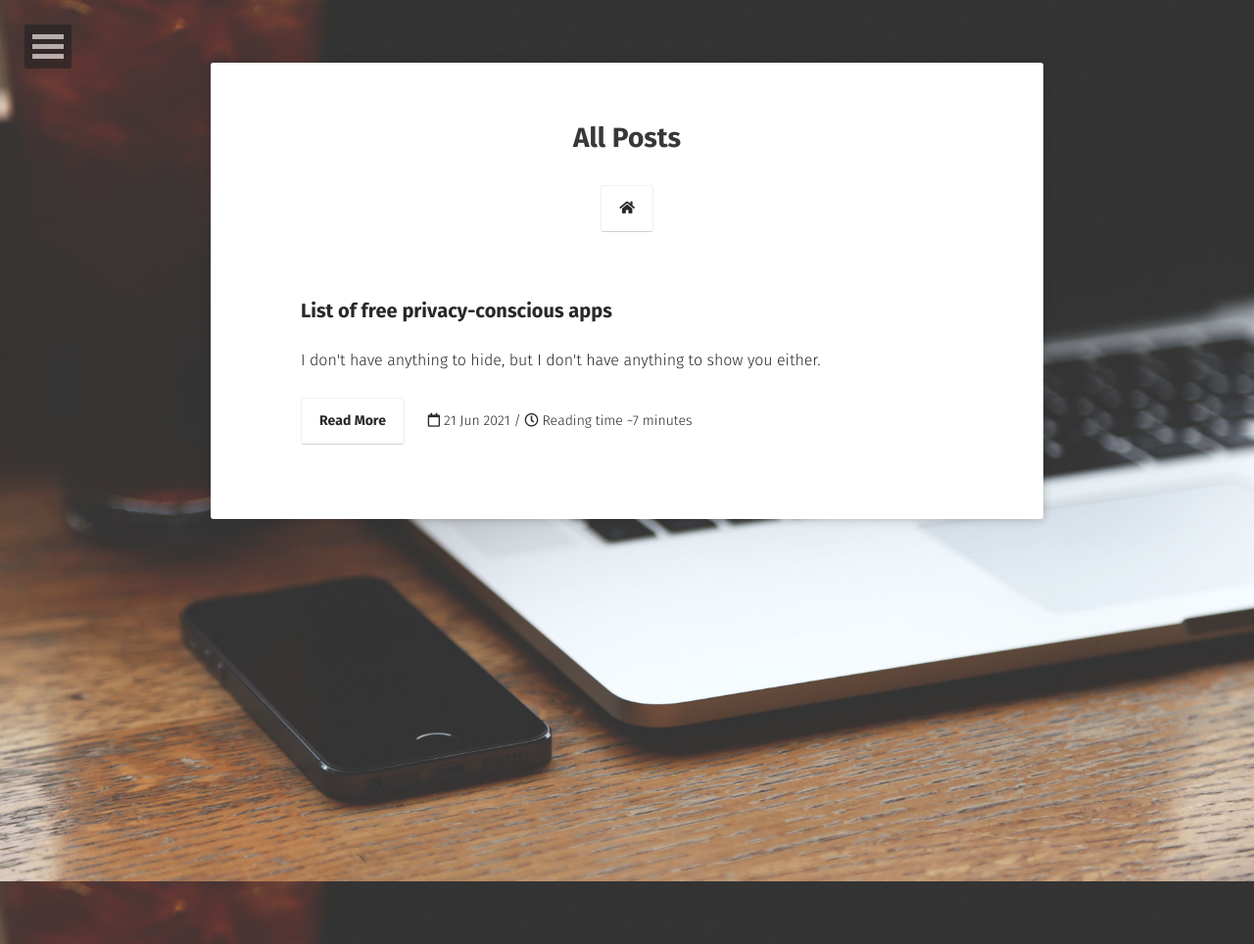
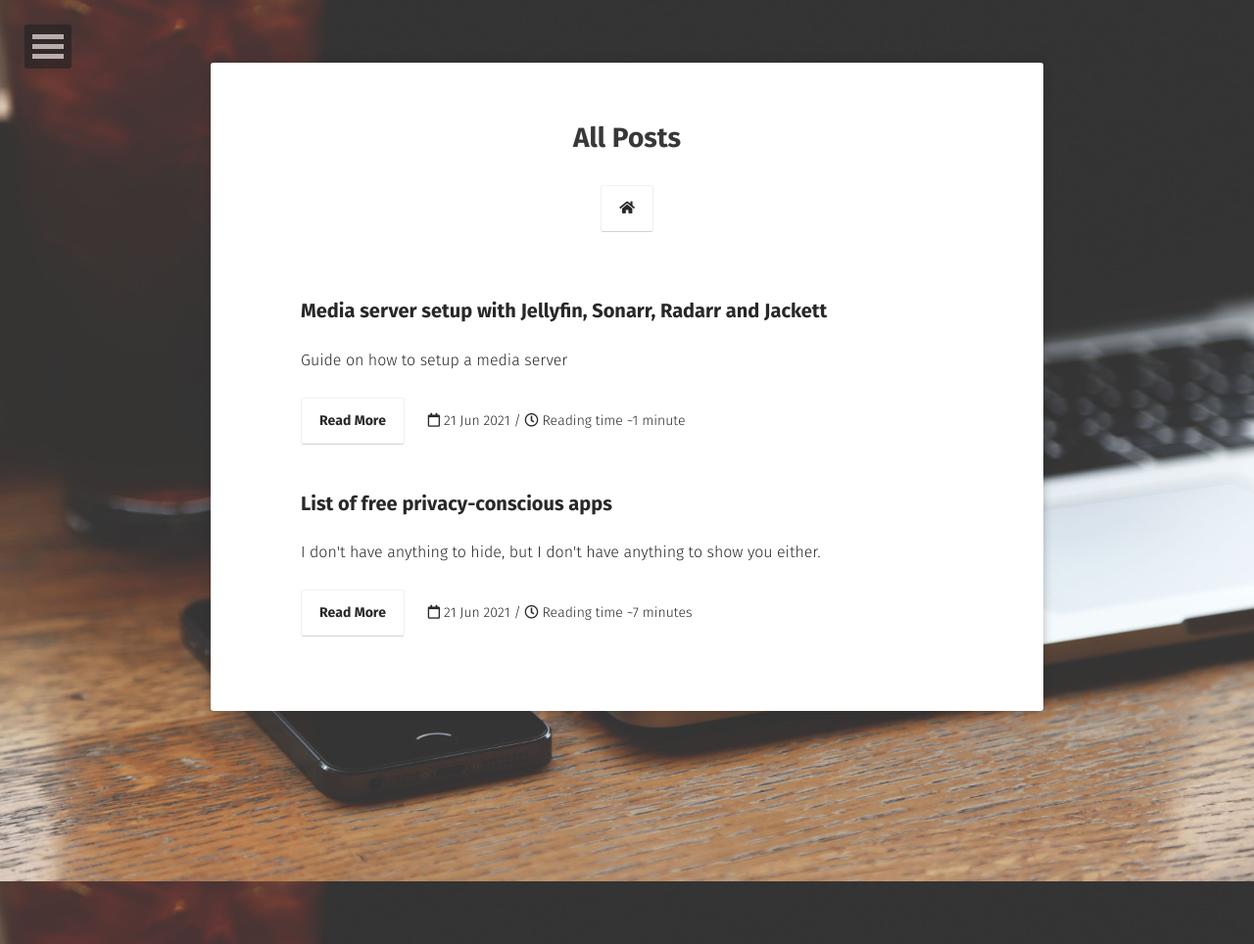
Before and after one commit to FuzzyGrim/blog, a Jekyll site: the page built from posts/index.md, in a window 1280 px wide. Shown: the whole page at 98% size. Built offline with Jekyll 4.4.1, drawn with Linux system fonts in a browser that asks for light colours; some web fonts are replaced; part of the change alters nothing that is shown.

Commit message:
jellyfin guide

```diff
--- a/_config.yml
+++ b/_config.yml
@@ -40,7 +40,6 @@ plugins:
   - jekyll-feed
   - jekyll-sitemap
   - jekyll-gist
-  - kramdown-parser-gfm
 
 jekyll-mentions:
     base_url: https://www.fuzzygrim.com/
--- /dev/null
+++ b/_posts/2021-08-01-jellyfin.md
@@ -0,0 +1,23 @@
+---
+layout: post
+title: "Media server setup with Jellyfin, Sonarr, Radarr and Jackett"
+date: 2021-06-21
+excerpt: "Guide on how to setup a media server"
+tags: [self-hosting, foss]
+---
+
+## What is Jellyfin, Sonnarr, Radarr and Jackett?
+
+### Jellyfin
+Jellyfin is a client/server media player system. When you install a media server program on your computer, it becomes your host server. You can connect to it from your phone and stream the media that's stored on your computer's hard drive. Think of it like YouTube or Spotify, but your computer is the server and the content that is available is based on the media files on the computer. Another more known media server is Plex, but Jellyfin is a completely free and open-source alternative. The Jellyfin server is available for Linux, MacOS and Windows and I'll be using Macos for this guide, however the process will be really similar.
+
+### Sonnarr/Raddarr/Jackett
+You know how you have to manually download episodes of the shows you like? Well, these three applications will help with that. They will automatically download new episodes as they become available, also, it can replace lower quality videos with higher quality ones once they become available. Sonarr if for series and Radarr for movies. Jackett is an app that will help Sonarr and Radarr search for different shows and movies from different trackers.
+
+## Jellyfin configuration
+Install the latest Jellyfin server from [here](https://jellyfin.org/downloads/). For Macos, remember to move the app to the Application folder. On Arch Linux, you can isntall Jellyfin from the AUR as [jellyfin-bin](https://aur.archlinux.org/packages/jellyfin-bin/).
+
+After installing Jellyfin, you should first find out your server IP. On MacOs you can find it by going to System Preferences > Network > Advanced > TCP / IP > IPv4 Address. It's usually 192.168.1.*, in my case it's 192.168.1.38.
+
+Now run Jellyfin and navigate on your browser using http://<your-server-ip>:8096. You should see an output as below:
+![Tux, the Linux mascot](../assets/post-assets/jellyfin/jellyfin-intro.png)
```
Also changed, not shown: assets/post-assets/jellyfin/jellyfin-intro.png (added).
